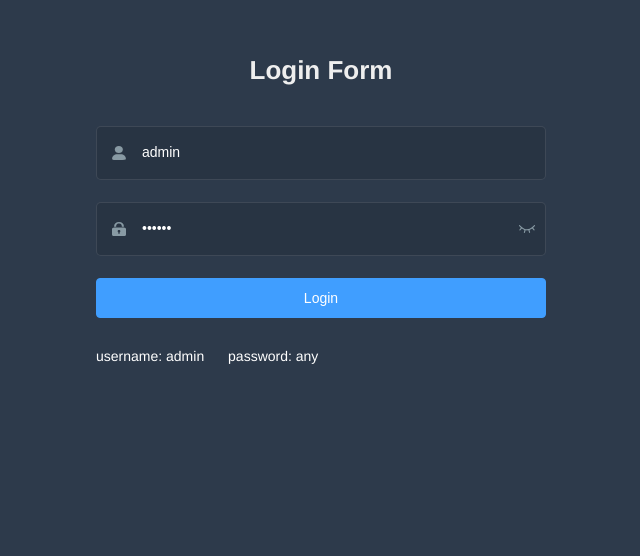
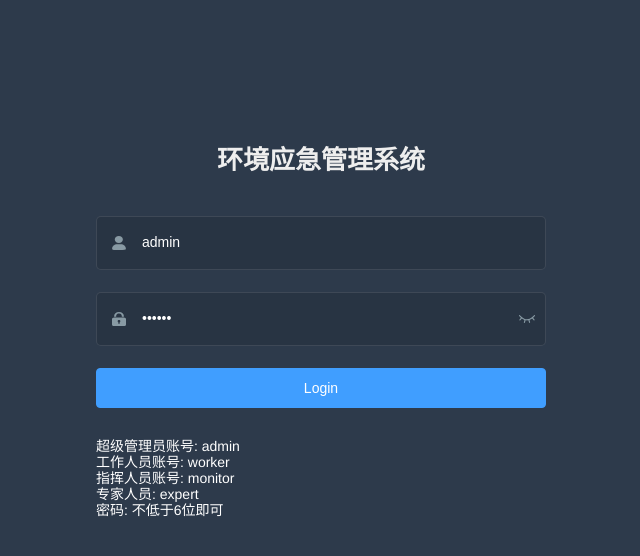
Before and after one commit to MerlotSinceFeb/hci-practice, a Vue app: page /#/login in a window 1280 px wide. Shown: the part 104-660 px from the top of the page, without its empty margins (319-959 px from the left). Built offline with nearby package versions, Linux system fonts and the light colour scheme.

Commit message:
feat:登录页添加用户账号提示

```diff
--- a/src/views/login/index.vue
+++ b/src/views/login/index.vue
@@ -3,7 +3,7 @@
     <el-form ref="loginForm" :model="loginForm" :rules="loginRules" class="login-form" auto-complete="on" label-position="left">
 
       <div class="title-container">
-        <h3 class="title">Login Form</h3>
+        <h2 class="title">环境应急管理系统</h2>
       </div>
 
       <el-form-item prop="username">
@@ -44,8 +44,17 @@
       <el-button :loading="loading" type="primary" style="width:100%;margin-bottom:30px;" @click.native.prevent="handleLogin">Login</el-button>
 
       <div class="tips">
-        <span style="margin-right:20px;">username: admin</span>
-        <span> password: any</span>
+        <span style="margin-right:20px;">
+          超级管理员账号: admin
+          <br>
+          工作人员账号: worker
+          <br>
+          指挥人员账号: monitor
+          <br>
+          专家人员: expert
+          <br>
+          密码: 不低于6位即可
+        </span>
       </div>
 
     </el-form>
@@ -187,7 +196,7 @@ $light_gray:#eee;
     position: relative;
     width: 520px;
     max-width: 100%;
-    padding: 160px 35px 0;
+    padding: 250px 35px 0;
     margin: 0 auto;
     overflow: hidden;
   }
```
Also changed, not shown: src/styles/variables.scss (line endings or trailing spaces).
